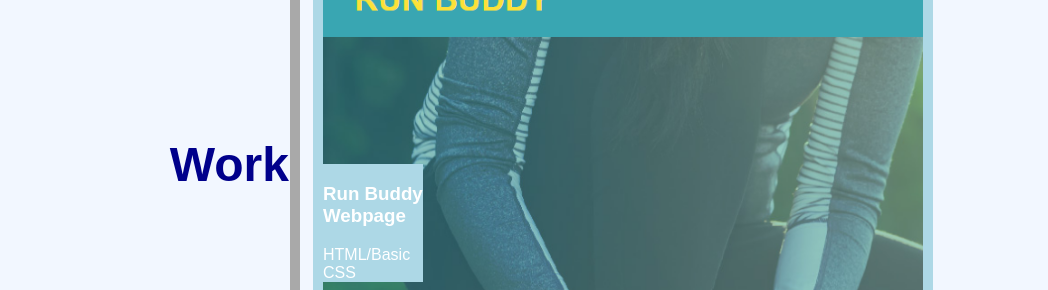
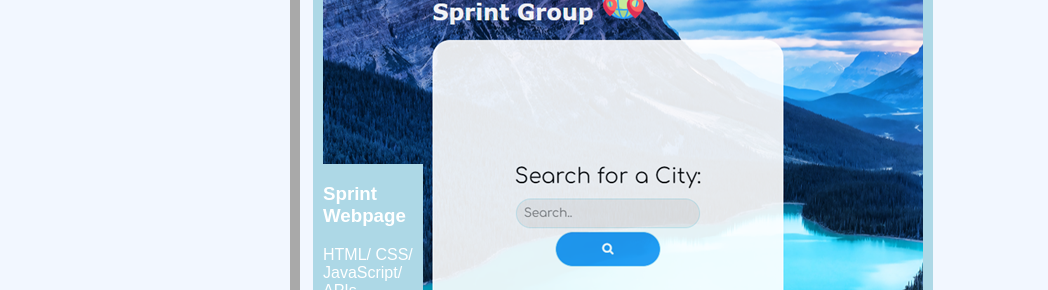
Before and after one commit to antger78/Geritano_Professional_Porfolio, a plain HTML site: page index.html in a window 1280 px wide. Shown: the part 1127-1417 px from the top of the page, without its empty margins (2-1050 px from the left). Drawn offline with Linux system fonts and the light colour scheme.

Commit message:
added project 1

```diff
--- a/assets/style.css
+++ b/assets/style.css
@@ -162,6 +162,14 @@ h2{
     height: 100px;
   }
 
+  .sprint-group-div {
+    position: absolute;
+    background: lightblue;
+    bottom: 50px;
+    width: 100px;
+    height: 100px;
+  }
+
   .portfolio-div{
     position: absolute;
     background: lightblue;
--- a/index.html
+++ b/index.html
@@ -58,6 +58,13 @@
                 </div>
               </section>
               <section class="card">
+                <a href="https://adamdagi.github.io/project-01/"><img src="./assets/images/Sprint_group.PNG" alt="Sprint Group" title="Sprint Group"></a>
+                <div class = "sprint-group-div">
+                <h3>Sprint Webpage</h3>
+                <p>HTML/ CSS/ JavaScript/ APIs</p>
+                </div>
+              </section>
+              <section class="card">
                 <a href="https://antger78.github.io/run-buddy/"><img src="./assets/images/run-buddy.PNG" alt="Run Buddy" title="Run Buddy"></a>
                 <div class = "run-buddy-div">
                 <h3>Run Buddy Webpage</h3>
```
Also changed, not shown: assets/images/Sprint_group.PNG (added).
